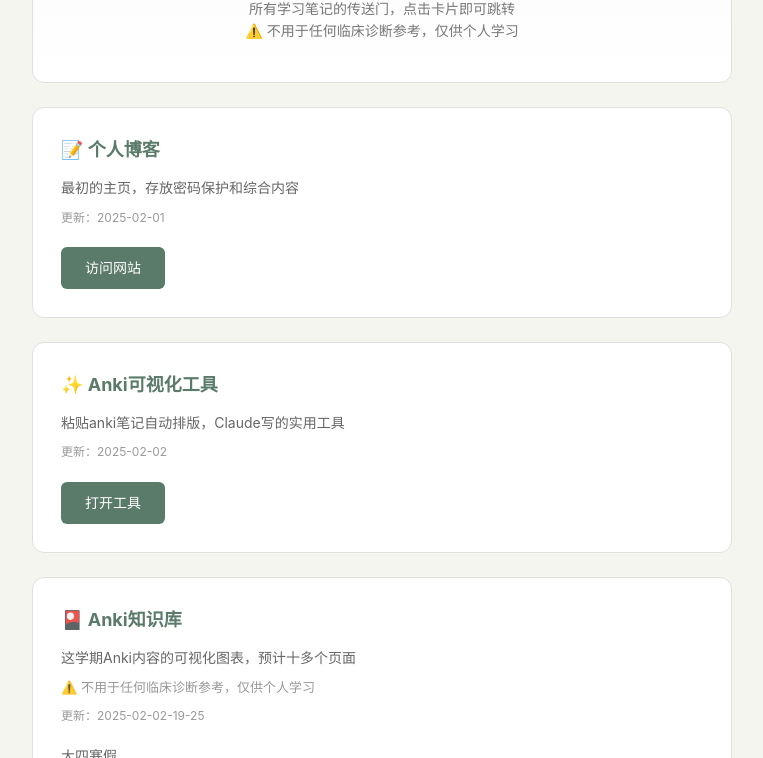
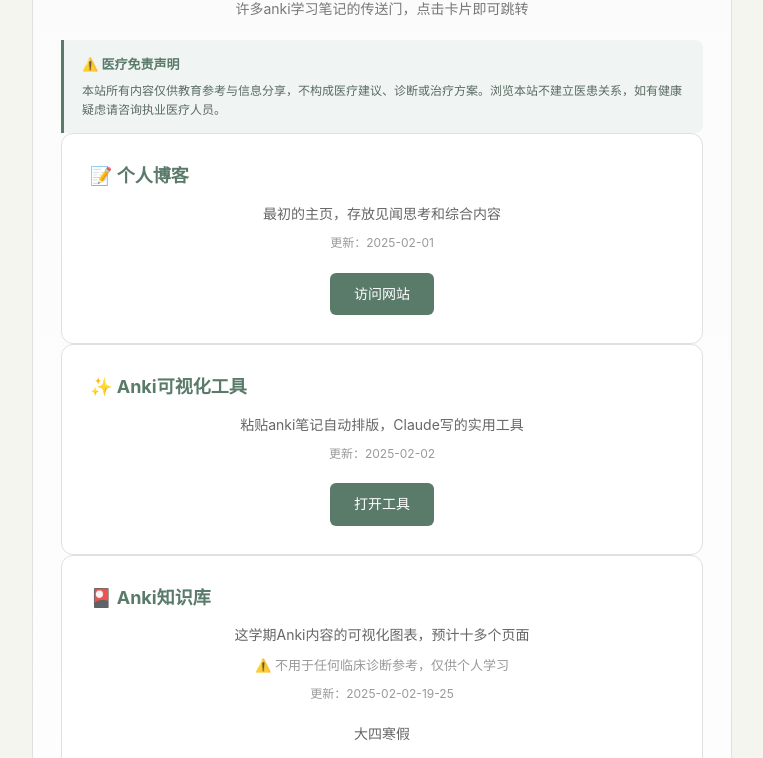
Before and after one commit to Nymeria79/anki-viewer, a plain HTML site: page index.html in a window 1280 px wide. Shown: the part 113-871 px from the top of the page, without its empty margins (258-1021 px from the left). Drawn offline with Linux system fonts and the light colour scheme.

Commit message:
免责声明补充

```diff
--- a/index.html
+++ b/index.html
@@ -69,6 +69,26 @@
         .subtitle {
             color: #777;
             font-size: 14px;
+        }
+
+        .header-disclaimer {
+            margin-top: 20px;
+            padding: 14px 18px;
+            background: #f0f5f3;  /* 淡米绿，和你的主色#5a7a6a协调 */
+            border-left: 3px solid var(--主色);
+            border-radius: 0 8px 8px 0;
+            text-align: left;
+            font-size: 12px;
+            line-height: 1.6;
+            color: #5a6a62;  /* 深灰绿文字 */
+        }
+
+        .header-disclaimer strong {
+            display: block;
+            margin-bottom: 6px;
+            color: var(--主色);
+            font-size: 13px;
+            font-weight: 600;
         }
 
         /* 卡片内容区 */
@@ -220,15 +240,19 @@
 
         <!-- 头部也框起来 -->
         <div class="card header-card">
-            <h1>📚 小c的笔记导航</h1>
-            <p class="subtitle">所有学习笔记的传送门，点击卡片即可跳转</p>
-            <p class="subtitle">⚠️ 不用于任何临床诊断参考，仅供个人学习</p>
+            <h1>📚 小c的anki笔记导航</h1>
+            <p class="subtitle">许多anki学习笔记的传送门，点击卡片即可跳转</p>
+
+        <!-- 医疗免责声明 -->
+        <div class="header-disclaimer">
+            <strong>⚠️ 医疗免责声明</strong>
+            <p>本站所有内容仅供教育参考与信息分享，不构成医疗建议、诊断或治疗方案。浏览本站不建立医患关系，如有健康疑虑请咨询执业医疗人员。</p>
         </div>
 
         <!-- 卡片1：个人博客 -->
         <div class="card">
             <div class="card-title">📝 个人博客</div>
-            <div class="card-desc">最初的主页，存放密码保护和综合内容</div>
+            <div class="card-desc">最初的主页，存放见闻思考和综合内容</div>
             <div class="card-meta">更新：2025-02-01</div>
             <a href="https://nymeria79.github.io/my-page/" target="_blank" class="btn">访问网站</a>
         </div>
```
